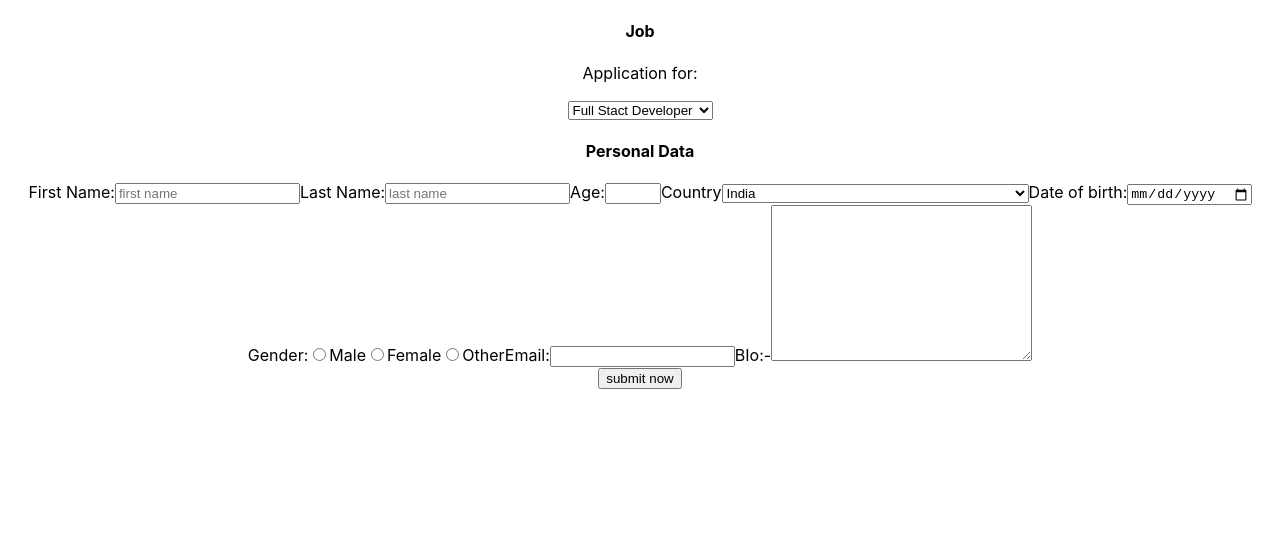
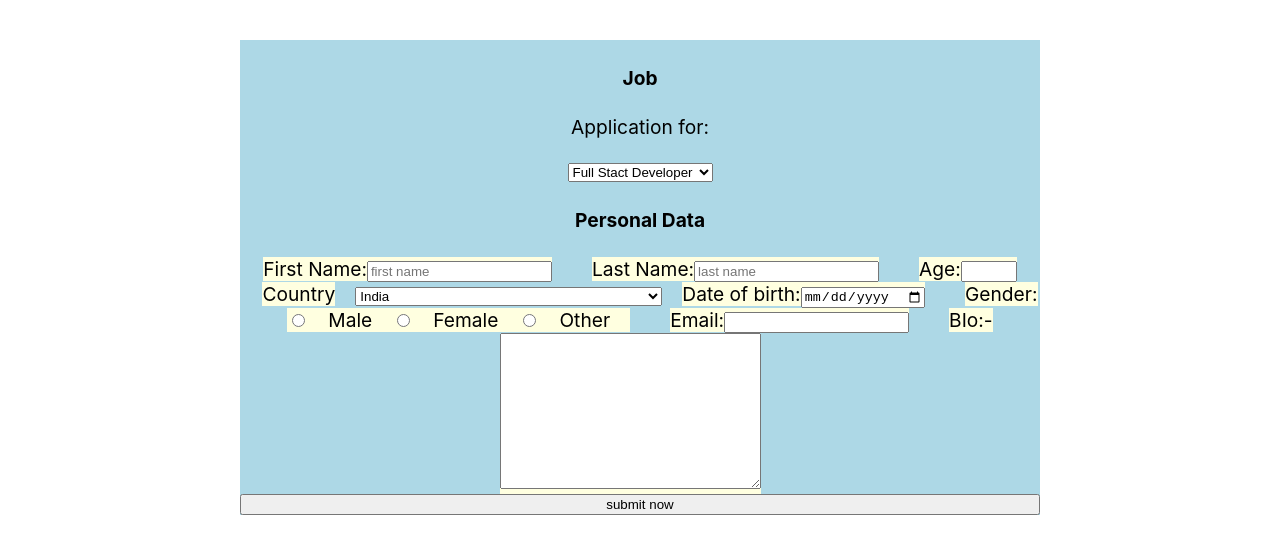
Before and after one commit to Bappaditya721135/react-form, a React (Create React App) app: page / in a window 1280 px wide. Shown: the top 554 px of the page. Built offline with nearby package versions, Linux system fonts and the light colour scheme.

Commit message:
style: add style to form tag

```diff
--- a/src/App.css
+++ b/src/App.css
@@ -36,3 +36,21 @@
     transform: rotate(360deg);
   }
 }
+
+/* Form component  */
+#form {
+  max-width: 800px;
+  width: 100%;
+  background-color: lightblue;
+  margin: 40px auto 0 auto;
+  display: flex;
+  flex-direction: column;
+  font-size: 1.2rem;
+}
+
+/* personal section  */
+label {
+  width: 200px;
+  background-color: lightyellow;
+  margin: 20px;
+}
```
